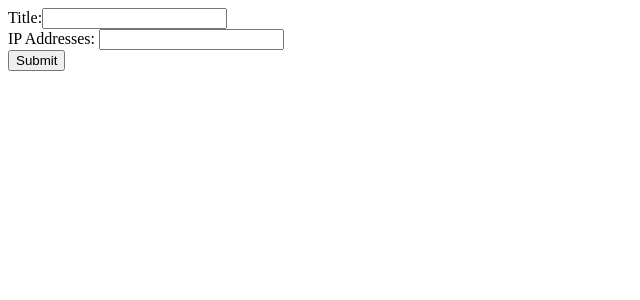
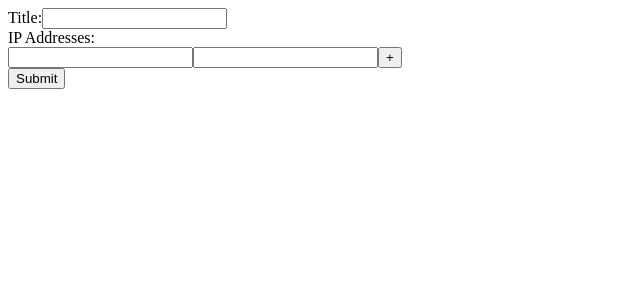
Before and after one commit to nedosika/filmoteka, a React (Create React App) app: page / in a window 1280 px wide. Shown: the top 300 px of the page, without its empty margins (0-640 px from the left). Built offline with nearby package versions, Linux system fonts and the light colour scheme.

Commit message:
first commit

```diff
--- a/src/App.js
+++ b/src/App.js
@@ -1,6 +1,5 @@
 import React from "react";
-import FormBuilder, {FIELDS} from "./components/FormBuilder";
-import {VALIDATION_TYPES} from "./components/FormBuilder/components/Validator";
+import FormBuilder, {FIELDS, VALIDATION_TYPES} from "./components/FormBuilder";
 
 function App() {
     const handleSubmit = (data) => {
@@ -23,7 +22,7 @@ function App() {
                             }
                         },
                         {
-                            [FIELDS.text.props.type]: FIELDS.text.type,
+                            [FIELDS.object.props.type]: FIELDS.object.type,
                             [FIELDS.object.props.name]: 'ipAddresses',
                             [FIELDS.object.props.title]: 'IP Addresses: '
                         }
--- a/src/components/FormBuilder/FormBuilder.js
+++ b/src/components/FormBuilder/FormBuilder.js
@@ -3,7 +3,7 @@ import {isEmpty, omit} from "lodash";
 
 import Field from "./components/Field";
 import validate from "./lib/validate";
-import {VALIDATION_TYPES} from "./components/Validator";
+import {VALIDATION_TYPES} from "./index";
 
 const FormBuilder = (props) => {
     const {config: {fields}, onSubmit} = props;
--- a/src/components/FormBuilder/components/Validator/index.js
+++ /dev/null
@@ -1,18 +0,0 @@
-export {default} from "./useValidator";
-
-export const VALIDATORS = {
-    max: "max",
-    min: "min",
-    email: "email",
-    number: "number",
-    pattern: "pattern",
-    required: "required",
-    alphabet: "alphabet",
-    minLength: "minLength",
-    maxLength: "maxLength",
-};
-
-export const VALIDATION_TYPES = {
-    validation: 'validation',
-    restriction: 'restriction'
-}
--- a/src/components/FormBuilder/components/Validator/useValidator.js
+++ b/src/components/FormBuilder/hooks/useValidator.js
@@ -1,4 +1,4 @@
-import {VALIDATORS} from "./index";
+import {VALIDATORS} from "../index";
 
 const maxLength = (maxLength, message = 'Too long') => (value) =>
     value.length > maxLength && message
--- a/src/components/FormBuilder/index.js
+++ b/src/components/FormBuilder/index.js
@@ -1,6 +1,21 @@
-import {VALIDATORS} from "./components/Validator";
+export {default} from "./FormBuilder";
 
-export {default} from "./FormBuilder";
+export const VALIDATORS = {
+    max: "max",
+    min: "min",
+    email: "email",
+    number: "number",
+    pattern: "pattern",
+    required: "required",
+    alphabet: "alphabet",
+    minLength: "minLength",
+    maxLength: "maxLength",
+};
+
+export const VALIDATION_TYPES = {
+    validation: 'validation',
+    restriction: 'restriction'
+}
 
 export const PROPS = {
     name: 'name',
--- a/src/components/FormBuilder/lib/validate.js
+++ b/src/components/FormBuilder/lib/validate.js
@@ -1,6 +1,6 @@
 import {isArray, isEmpty} from "lodash";
 
-import useValidator from "../components/Validator";
+import useValidator from "../hooks/useValidator";
 
 const validate = (fields, type) => {
     const validator = useValidator();
```
